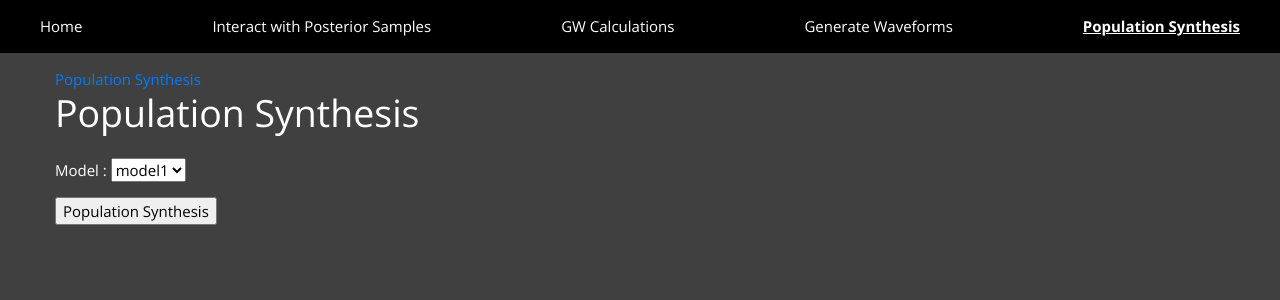
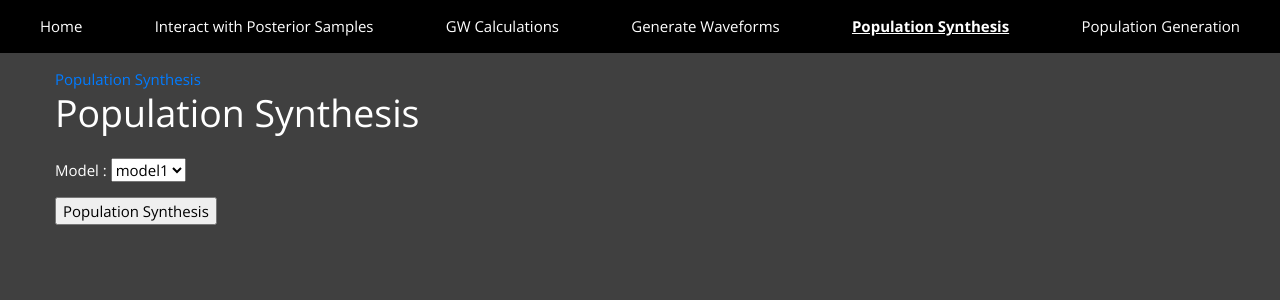
Before and after one commit to CIERA-Northwestern/gwinteract, a Django app: page /popsynth/ in a window 1280 px wide. Shown: the top 300 px of the page. Run offline with Django 3.2, Linux system fonts and the light colour scheme; parts of the project's set-up code (start-up, migrations or seed data) failed here and were passed over; some libraries are stand-ins or nearby versions.

Commit message:
Adding necessary ines to the templates and the url.py

```diff
--- a/gwinteract/gwinteract/urls.py
+++ b/gwinteract/gwinteract/urls.py
@@ -23,6 +23,7 @@ urlpatterns = [
     url(r'^calculations/', include('calculations.urls'), name='calculations'),
     url(r'^waveforms/', include('waveforms.urls'), name='waveforms'),
     url(r'^popsynth/', include('popsynth.urls'), name='popsynth'),
+    url(r'^popsynth-generation/', include('popsynth_generation.urls'), name='popsynth_generation'),
     url(r'^admin/', admin.site.urls),
 ]
 
--- a/gwinteract/templates/base.html
+++ b/gwinteract/templates/base.html
@@ -49,6 +49,7 @@
     <li><a {% if app_name == 'calculations' %}class="active"{% endif %} href="/calculations/">GW Calculations</a></li>
     <li><a {% if app_name == 'waveforms' %}class="active"{% endif %} href="/waveforms/">Generate Waveforms</a></li>
     <li><a {% if app_name == 'popsynth' %}class="active"{% endif %} href="/popsynth/">Population Synthesis</a></li>
+    <li><a {% if app_name == 'popsynth_generation' %}class="active"{% endif %} href="/popsynth-generation/">Population Generation</a></li>
     {% endwith %}
   </nav>
 </header>
```
